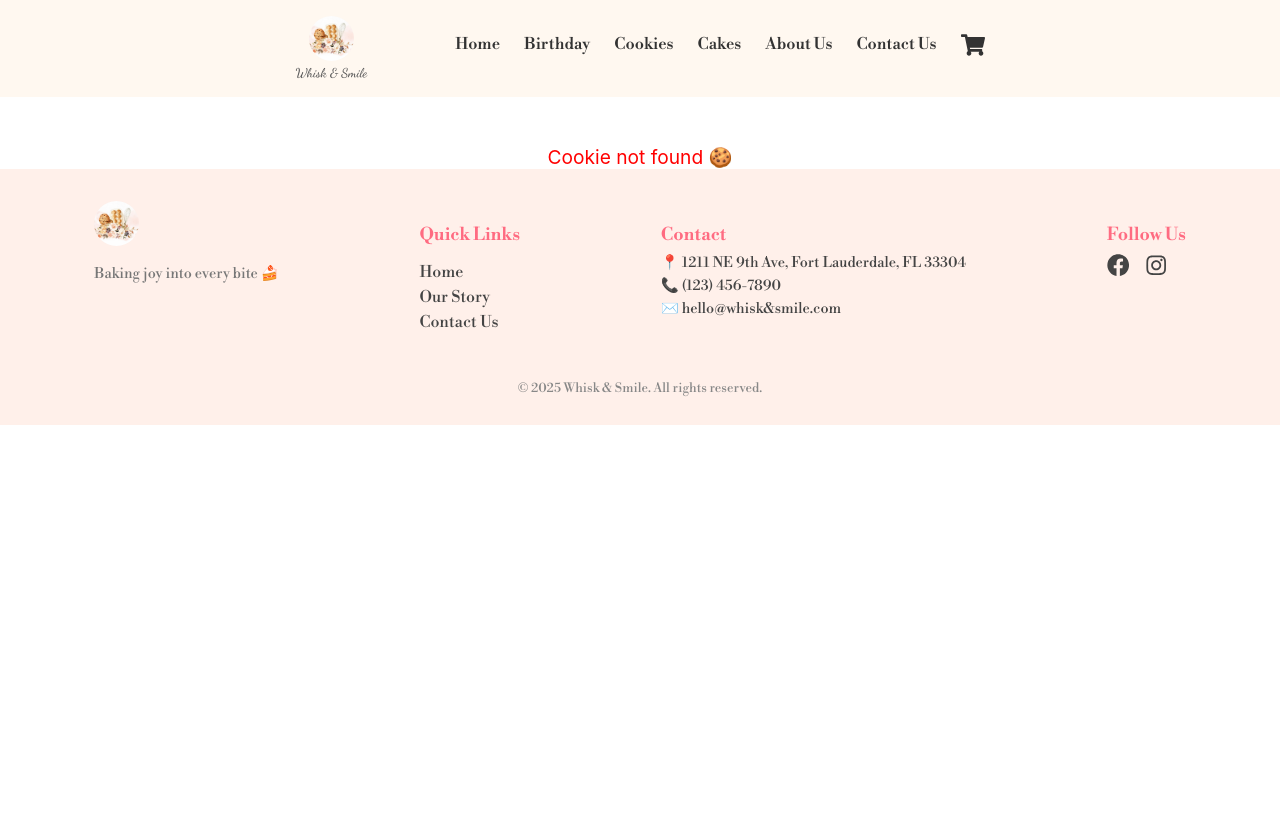
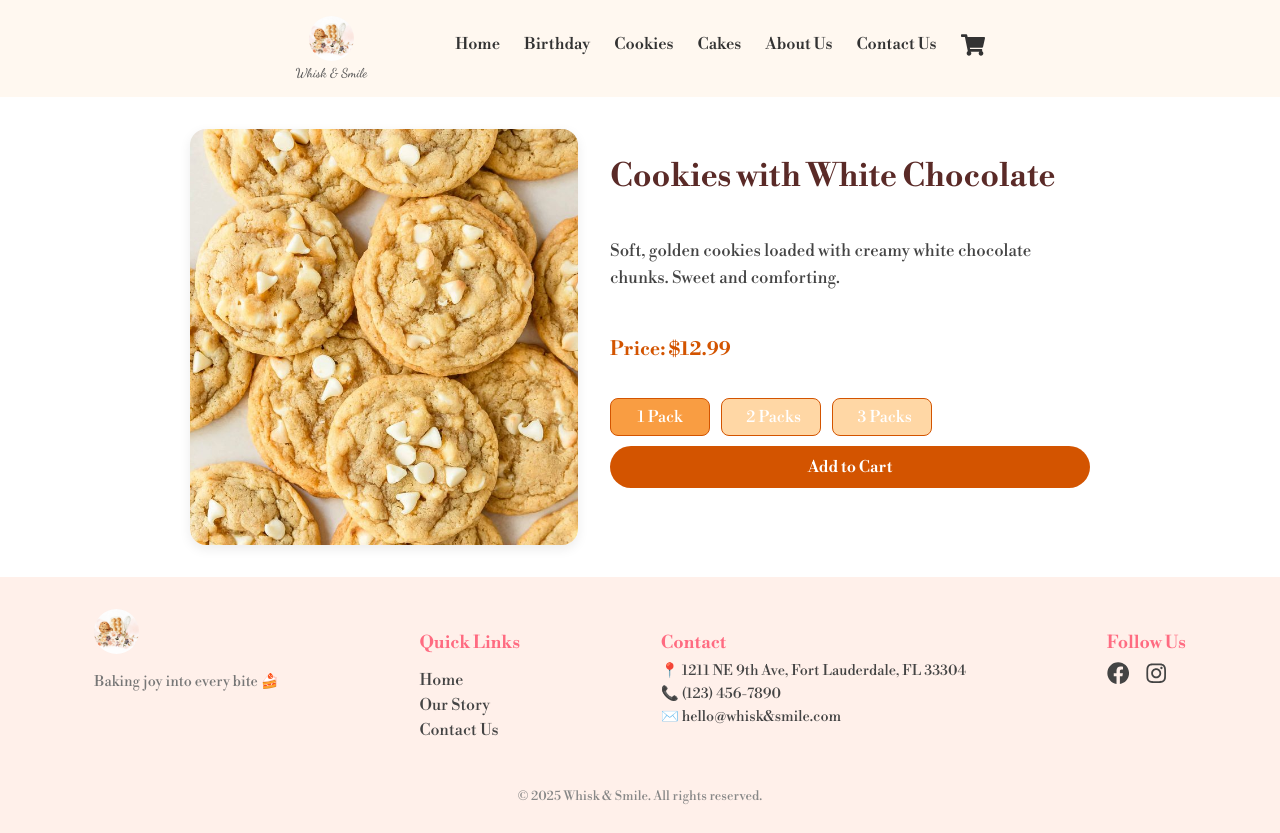
Before and after one commit to FdaaENG/Whisk-Smile, a React (Create React App) app: page /cookie/3 in a window 1280 px wide. Before the commit the page ends 800 px from the top, so only its background shows below. Built offline with nearby package versions, Linux system fonts and the light colour scheme; a web font is replaced by a local one.

Commit message:
fix design issues

```diff
--- a/src/Data/items.js
+++ b/src/Data/items.js
@@ -44,7 +44,8 @@ export const cakeProducts = [
     price: 22.99,
     image: P1,
     description: 'Rich, moist chocolate layers with crushed Oreos and creamy vanilla frosting. A must for Oreo lovers!',
-    isBirthday: false
+    isBirthday: false,
+
   },
   {
     id: '2',
@@ -53,7 +54,8 @@ export const cakeProducts = [
     price: 24.99,
     image: P2,
     description: 'Light vanilla sponge layered with whipped cream, juicy strawberries, and sweet mangoes.',
-    isBirthday: false
+    isBirthday: false,
+
   },
   {
     id: '4',
--- a/src/Style/CookieDetails.css
+++ b/src/Style/CookieDetails.css
@@ -71,13 +71,13 @@
   border: 1px solid #d35400;
   border-radius: 8px;
   cursor: pointer;
-  font-weight: 400;
+  font-weight: 300;
   font-family: inherit;
   transition: background-color 0.3s ease;
   min-width: 100px;
   text-align: center;
   white-space: nowrap;
-  width: 8rem;
+  width: 6rem;
 }
 
 .pack-options button.active {
@@ -131,6 +131,7 @@
   font-weight: 600;
   cursor: pointer;
   transition: 0.3s;
+    font-family: "Libre Bodoni", serif;
 }
 
 .add-to-cart-btn:hover {
--- a/src/pages/CakeDetails.js
+++ b/src/pages/CakeDetails.js
@@ -1,7 +1,7 @@
 import { useEffect, useState } from 'react';
 import { useParams } from 'react-router-dom';
 import {useCart} from '../components/CartContext';
-import { Cake, BirthdayProducts } from '../Data/items';
+import { Cake, BirthdayProducts, cakeProducts } from '../Data/items';
 import '../Style/CakeDetails.css';
 import { toast } from 'react-toastify';
 
@@ -12,7 +12,7 @@ const CakeDetails = () => {
     }, []);
 
     const { id } = useParams();
-    const CakeProducts = [...Cake, ...BirthdayProducts];
+    const CakeProducts = [...Cake, ...BirthdayProducts, ...cakeProducts];
     const cake = CakeProducts.find((item) => item.id === id);
     const [quantity, setQuantity] = useState(1);
     const [message, setMessage] = useState('');
--- a/src/pages/CookieDetails.js
+++ b/src/pages/CookieDetails.js
@@ -1,7 +1,7 @@
 import  { useEffect, useState } from 'react';
 import { useParams } from 'react-router-dom';
 import {useCart} from '../components/CartContext';
-import { cookies, BirthdayProducts } from '../Data/items';
+import { cookies, BirthdayProducts, cookieProducts } from '../Data/items';
 import '../Style/CookieDetails.css';
 import { toast } from 'react-toastify';
 
@@ -12,7 +12,7 @@ const CookieDetails = () => {
     }, []);
 
     const { id } = useParams();
-    const CookieProducts = [...cookies, ...BirthdayProducts];
+    const CookieProducts = [...cookies, ...BirthdayProducts, ...cookieProducts];
     const cookie = CookieProducts.find((item) => item.id === id);
     const [packCount, setPackCount] = useState(1);
     const [message, setMessage] = useState('');
```
